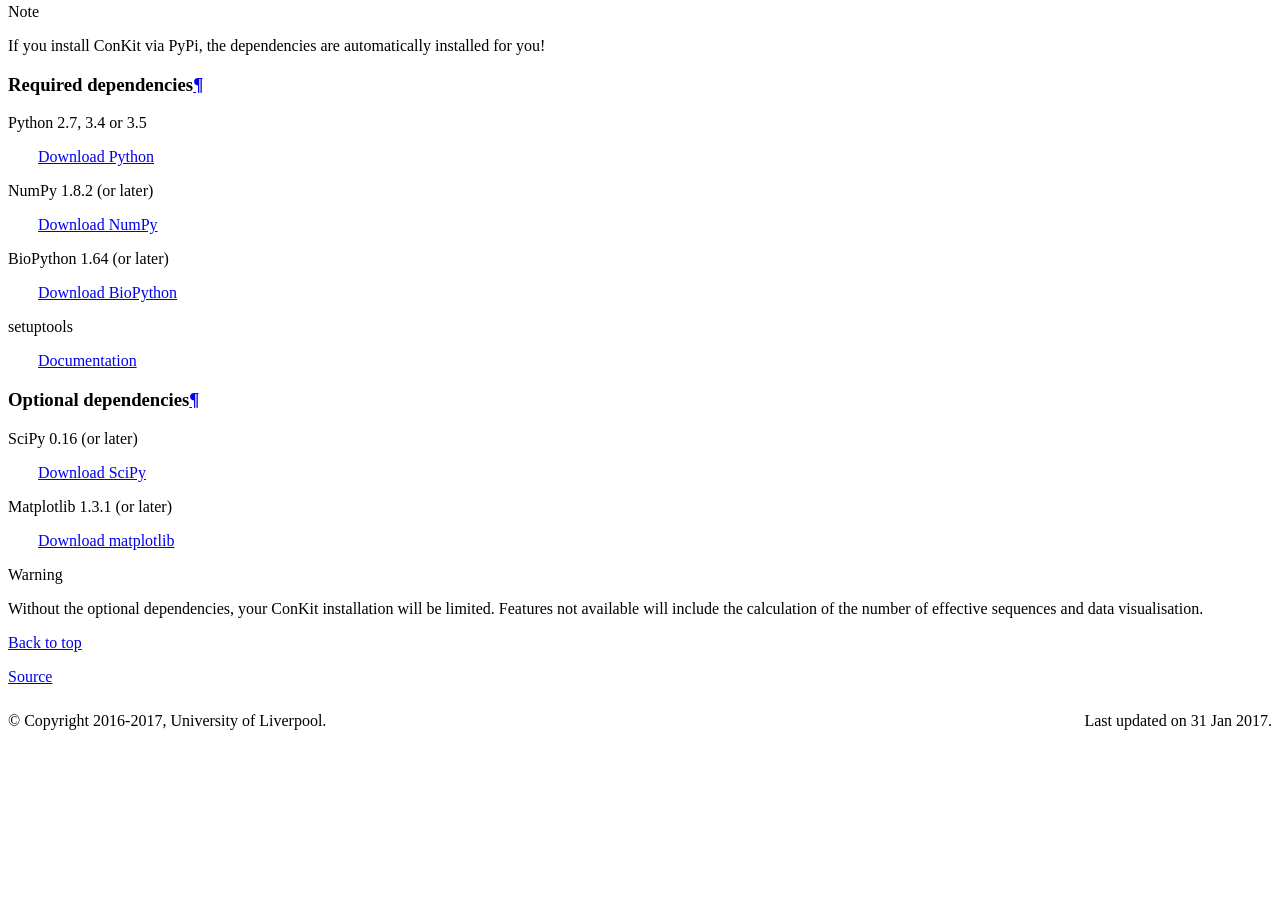
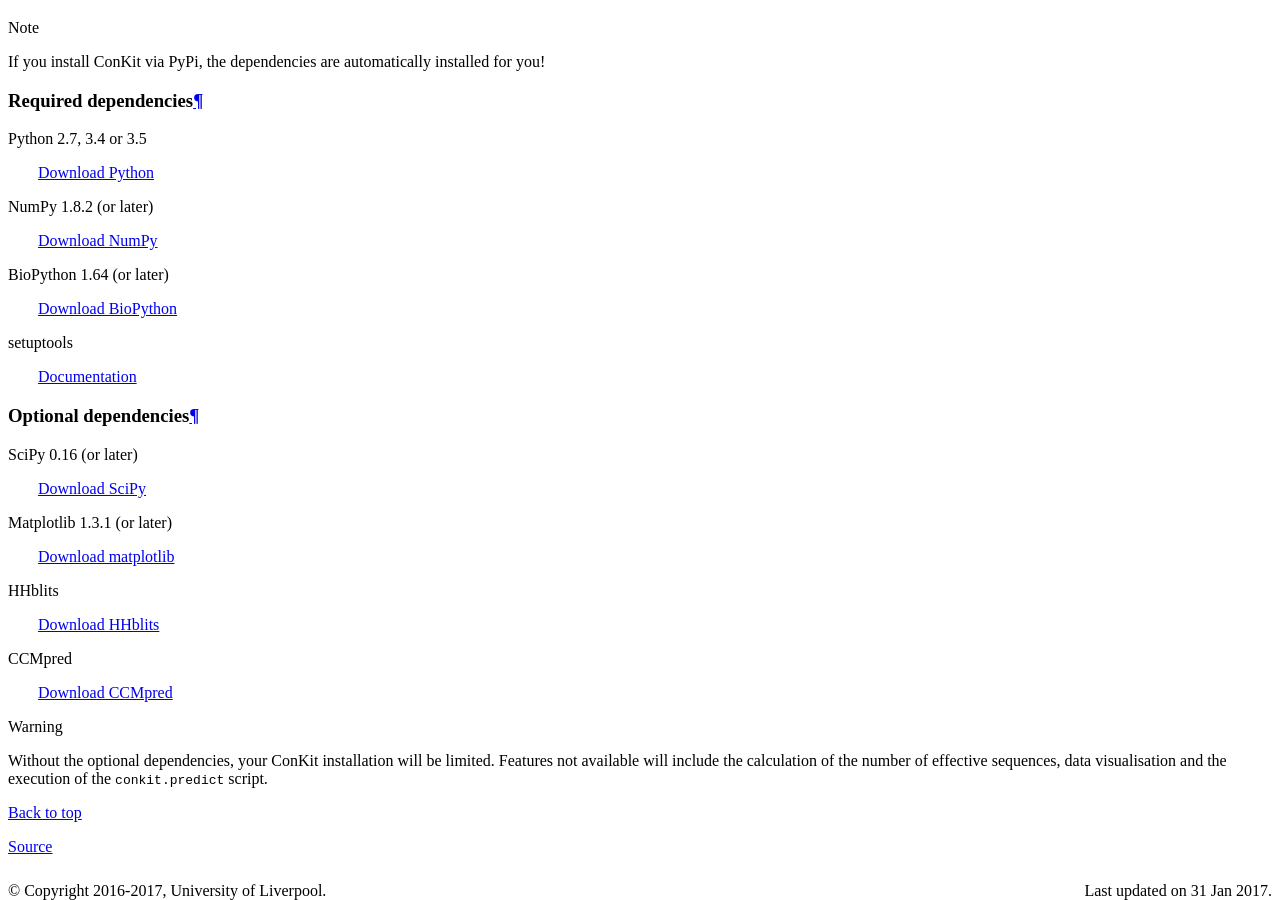
Before and after one commit to rigdenlab/conkit, a Sphinx documentation site: the page built from docs/install.rst, in a window 1280 px wide and 900 px high, scrolled down 1196 px. Built offline with Sphinx 7.4.7, drawn with Linux system fonts in a browser that asks for light colours; before the commit the page ends 1926 px from its top, so only the background shows below that; some of the changed text lies outside the part shown.

Commit message:
additional dependencies - hhblits and ccmpred - added to list and easy_install option better explained

```diff
--- a/docs/install.rst
+++ b/docs/install.rst
@@ -3,19 +3,21 @@
 Installation
 ============
 
-PyPi
-----
-The easiest way to install ConKit is via ``easy_install`` or ``pip``. To do so, simply run the following command on your command line and you are ready to go.
+Python Package Index (PyPi)
+---------------------------
+The easiest way to install ConKit is via `easy_install` or `pip`. To do so, simply run the following command on your command line and you are ready to go.
+
+To install using `easy_install`:
+
+.. code-block:: bash
+
+   $> easy_install conkit
+
+To install using `pip`:
 
 .. code-block:: bash
 
    $> pip install conkit
-
-If you would like to install ConKit manually into a project with a custom Python interpreter, then install it using the command below. For example, if you would want to manually install ConKit into your CCP4 distribution:
-
-.. code-block:: bash
-
-   $> ccp4-python -m pip install conkit
 
 .. note::
    The executable scripts are automatically installed in your default ``bin`` directory. There is nothing more that you need to do.
@@ -70,6 +72,10 @@
   `Download SciPy <http://www.scipy.org/scipylib/download.html>`_
 Matplotlib 1.3.1 (or later)
   `Download matplotlib <http://matplotlib.org/users/installing.html>`_
+HHblits
+   `Download HHblits <https://github.com/soedinglab/hh-suite>`_
+CCMpred
+   `Download CCMpred <https://github.com/soedinglab/CCMpred>`_
 
 .. warning::
-   Without the optional dependencies, your ConKit installation will be limited. Features not available will include the calculation of the number of effective sequences and data visualisation.
+   Without the optional dependencies, your ConKit installation will be limited. Features not available will include the calculation of the number of effective sequences, data visualisation and the execution of the ``conkit.predict`` script.
```
